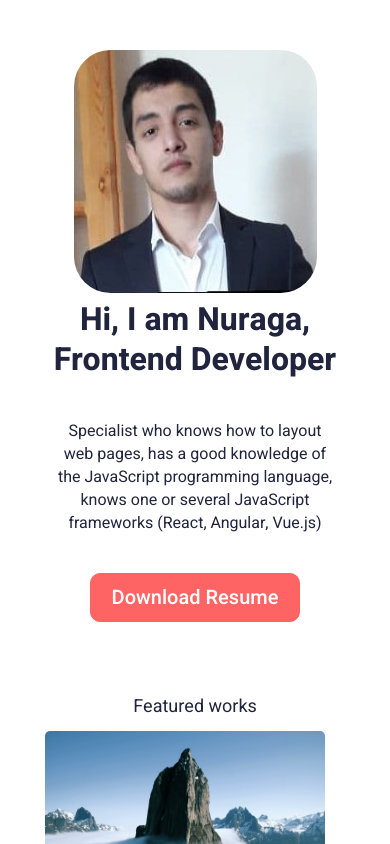
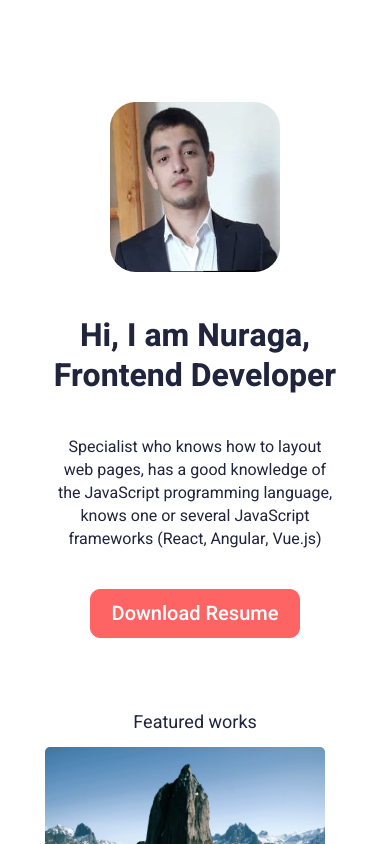
Before and after one commit to nuraga123/projecthotel, a React (Create React App) app: page / in a window 390 px wide. Shown: the top 844 px of the page. Built offline with nearby package versions, Linux system fonts and the light colour scheme.

Commit message:
foto confiq

```diff
--- a/src/components/Header/Header.css
+++ b/src/components/Header/Header.css
@@ -1,4 +1,6 @@
 .ava {
+    display: flex;
+    align-items: center;
     width: 100%;
     max-width: 243px;
     height: 243px;
@@ -66,7 +68,7 @@
         width: 300px;
     }
 
-    .header__ava {
+    .ava {
         width: 170px;
         height: 170px;
         margin-bottom: 44px;
--- a/src/components/Header/Header.js
+++ b/src/components/Header/Header.js
@@ -24,7 +24,7 @@ const Header = () => {
             </a>
           </div>
           <div>
-            <img className="ava" src="Img/nuraga1.jpg" alt="nuraga" />
+            <img className="ava" src="Img/nuraga1.jpg" alt="nuraga"/>
           </div>
         </header>
     )
```
